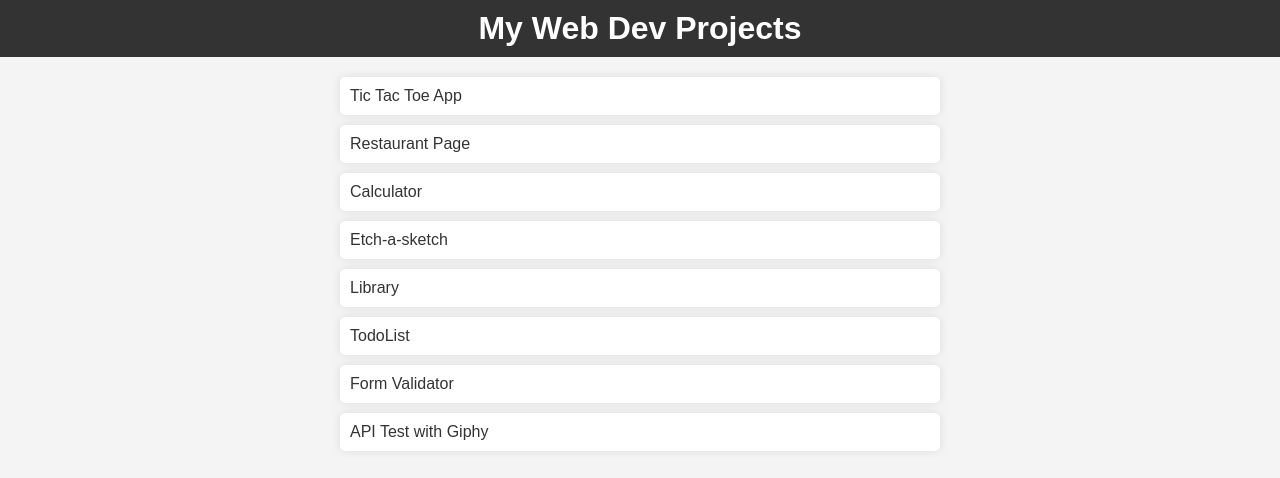
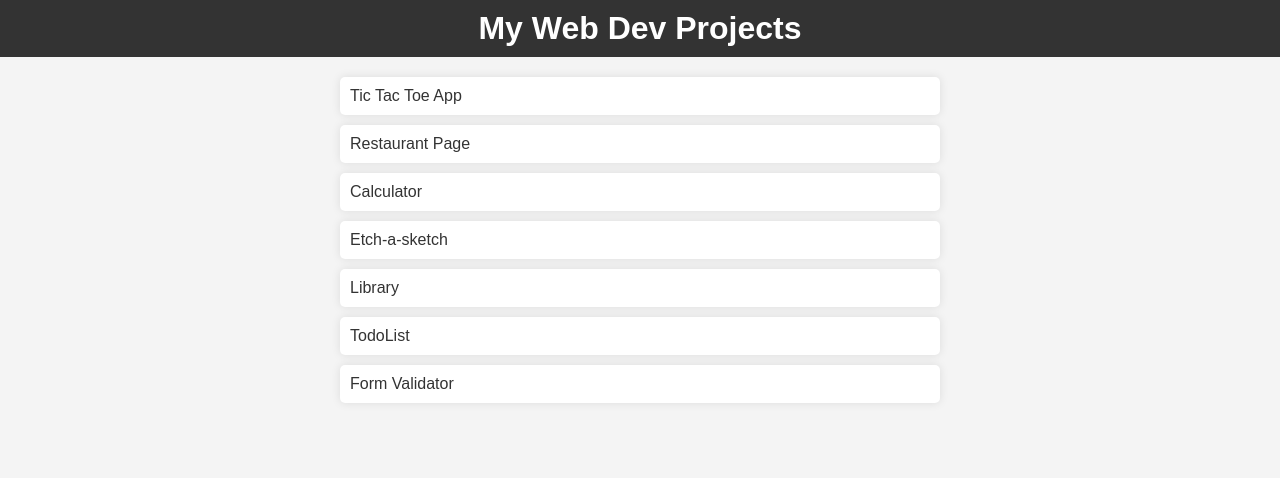
Before and after one commit to Drauboss/Odin-Project, a plain HTML site: page index.html in a window 1280 px wide. Drawn offline with Linux system fonts and the light colour scheme.

Commit message:
Remove API Test with Giphy link

```diff
--- a/index.html
+++ b/index.html
@@ -15,7 +15,6 @@
       <li><a href="Library/index.html">Library</a></li>
       <li><a href="TodoList/dist/index.html">TodoList</a></li>
       <li><a href="Validator/index.html">Form Validator</a></li>
-      <li><a href="API/index.html">API Test with Giphy</a></li>
 
       <!-- Add more links for each web app -->
     </ul>
```
